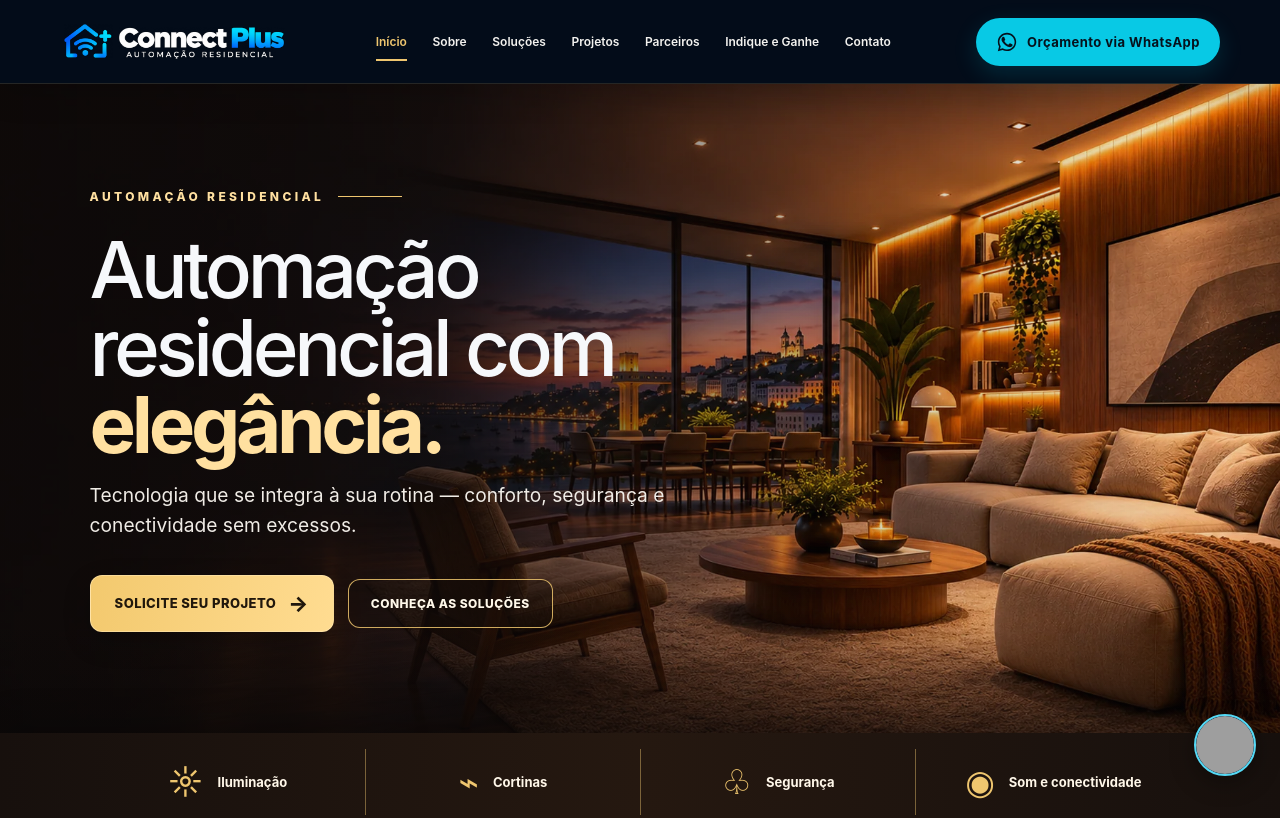
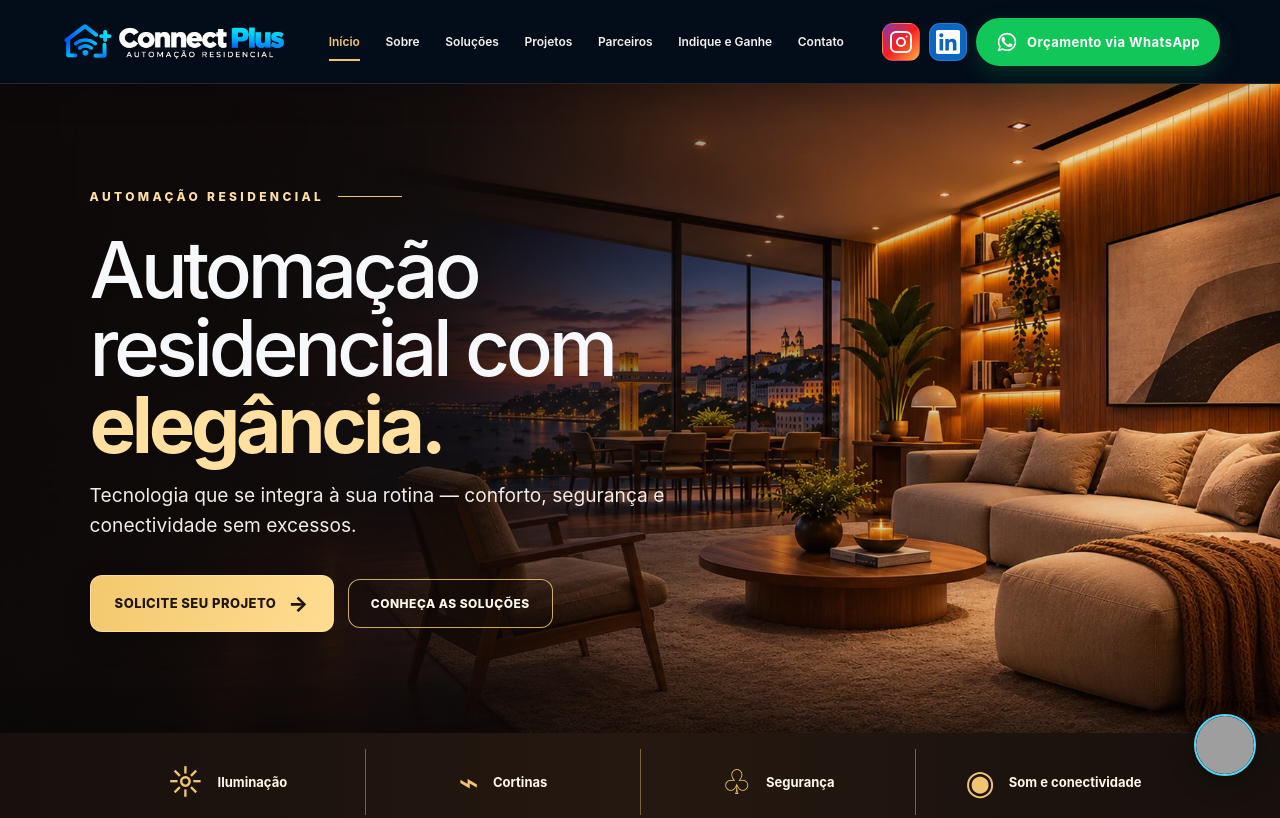
Before and after one commit to connectplusautomacao/connectplus-site, a plain HTML site: page index.html in a window 1280 px wide. Shown: the top 818 px of the page. Drawn offline with Linux system fonts and the light colour scheme; grey boxes are pictures that could not be loaded.

Commit message:
Restaura redes sociais e WhatsApp verde

```diff
--- a/index.html
+++ b/index.html
@@ -33,7 +33,7 @@ function gtag_report_conversion(url) {
 <meta name="description" content="Automação residencial premium em Salvador - BA e Região.">
 <link rel="stylesheet" href="style.css?v=20261121-premium">
 <link rel="preload" as="image" href="connectplus-hero-elegancia-2026.webp">
-<link rel="stylesheet" href="site-refresh.css?v=20261121-elegancia">
+<link rel="stylesheet" href="site-refresh.css?v=20261121-elegancia-cabecalho2">
 </head>
 <body id="inicio">
 <header class="header">
--- a/site-refresh.css
+++ b/site-refresh.css
@@ -132,9 +132,9 @@ footer{gap:24px;padding:28px clamp(18px,6vw,88px);border-top:1px solid var(--cp-
 .header nav a{font-size:clamp(12px,.9vw,14px);color:#f3f2ef}
 .header nav a:first-child{color:var(--cp-gold);position:relative}
 .header nav a:first-child::after{content:"";position:absolute;left:0;right:0;bottom:-12px;height:2px;background:var(--cp-gold)}
-.header-social{display:none}
-.header-actions .whatsapp-btn{background:var(--cp-cyan)!important;color:#06111c!important;border-radius:999px;padding:13px 20px;box-shadow:0 8px 24px rgba(8,201,229,.16)}
-.header-actions .whatsapp-btn:hover{background:#35d9ec!important}
+.header-social{display:inline-grid;place-items:center}
+.header-actions .whatsapp-btn{background:#12c759!important;color:#fff!important;border-radius:999px;padding:13px 20px;box-shadow:0 8px 24px rgba(18,199,89,.18)}
+.header-actions .whatsapp-btn:hover{background:#0faf4e!important;color:#fff!important}
 .hero{position:relative;isolation:isolate;min-height:650px;height:min(72vh,780px);display:flex;align-items:center;background-image:linear-gradient(90deg,rgba(13,9,8,.91) 0%,rgba(13,9,8,.72) 34%,rgba(13,9,8,.18) 68%,rgba(13,9,8,.03) 100%),url('connectplus-hero-elegancia-2026.webp');background-position:center;background-size:cover;border-bottom:1px solid rgba(239,198,111,.24)}
 .hero::after{z-index:-1;height:112px;background:linear-gradient(0deg,rgba(10,8,8,.52),transparent)}
 .hero-content{width:min(100%,790px);max-width:790px;padding:70px clamp(24px,7vw,108px)}
```
